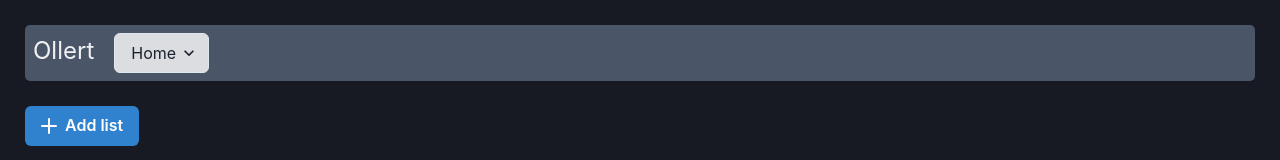
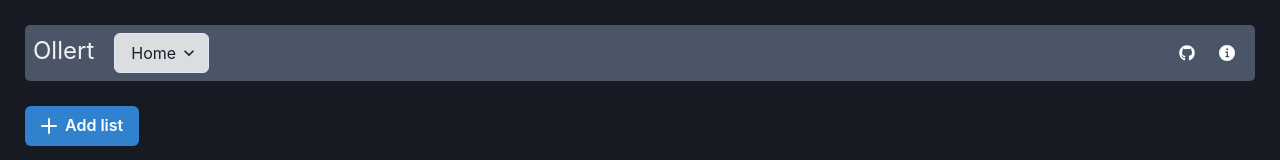
Before and after one commit to AlexGPlay/Ollert, a Next.js app: page /board/1 in a window 1280 px wide. Shown: the top 160 px of the page. Built offline with nearby package versions, Linux system fonts and the light colour scheme.

Commit message:
Added react icons for github icons and two links on navbar

```diff
--- a/components/Navbar.js
+++ b/components/Navbar.js
@@ -1,9 +1,23 @@
-import { Flex, Wrap, Text, Box } from "@chakra-ui/layout";
+import { IconButton } from "@chakra-ui/button";
+import { InfoIcon } from "@chakra-ui/icons";
+import { Flex, Text, Box } from "@chakra-ui/layout";
 import { Select } from "@chakra-ui/select";
 import { useRouter } from "next/router";
 import { useBoards } from "../hooks/useBoards";
+import { FaGithub } from "react-icons/fa";
+import { useState } from "react";
+import {
+  Modal,
+  ModalBody,
+  ModalCloseButton,
+  ModalContent,
+  ModalFooter,
+  ModalHeader,
+  ModalOverlay,
+} from "@chakra-ui/modal";
 
 const Navbar = ({ boardId }) => {
+  const [isInfoOpen, setIsInfoOpen] = useState(false);
   const { boardsWithTitle } = useBoards();
   const router = useRouter();
 
@@ -30,6 +44,34 @@ const Navbar = ({ boardId }) => {
           ))}
         </Select>
       </Box>
+      <Box ml="auto">
+        <IconButton
+          bgColor="transparent"
+          colorScheme="whiteAlpha"
+          color="white"
+          onClick={() => window.open("https://github.com/AlexGPlay/Ollert", "_blank")}
+          icon={<FaGithub />}
+        />
+        <IconButton
+          bgColor="transparent"
+          colorScheme="whiteAlpha"
+          color="white"
+          onClick={() => setIsInfoOpen(true)}
+          icon={<InfoIcon />}
+        />
+      </Box>
+      <Modal isOpen={isInfoOpen} onClose={() => setIsInfoOpen(false)}>
+        <ModalOverlay />
+        <ModalContent bgColor="gray.700" color="whiteAlpha.900">
+          <ModalHeader>Info</ModalHeader>
+          <ModalCloseButton />
+          <ModalBody>
+            Ollert is a Trello clone built with NextJS, Chakra UI and React DnD. It stores all the
+            info on local storage, there is no backend server.
+          </ModalBody>
+          <ModalFooter></ModalFooter>
+        </ModalContent>
+      </Modal>
     </Flex>
   );
 };
--- a/package.json
+++ b/package.json
@@ -18,6 +18,7 @@
     "react-dnd": "^14.0.4",
     "react-dnd-html5-backend": "^14.0.2",
     "react-dom": "17.0.2",
+    "react-icons": "^4.3.1",
     "uuid": "^8.3.2"
   }
 }
```
Also changed, not shown: 1 other file (tests, documents, lock files or other folders).
